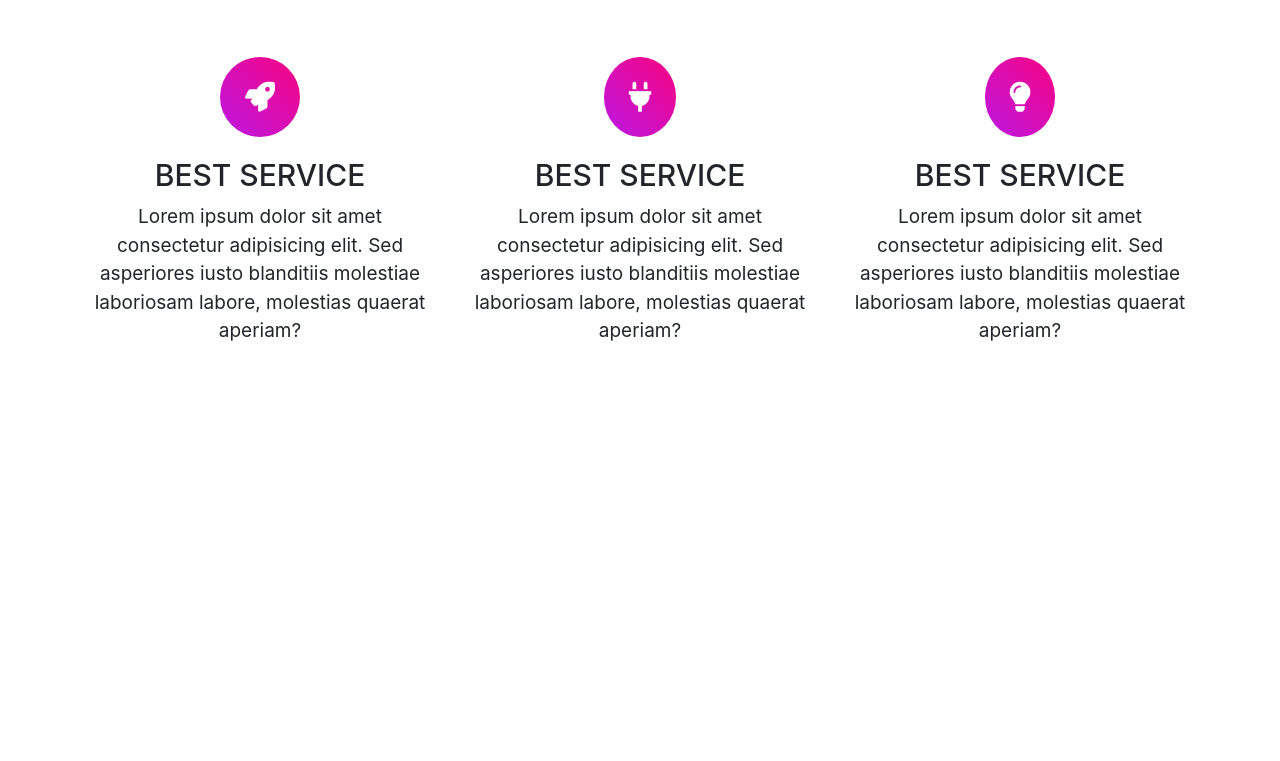
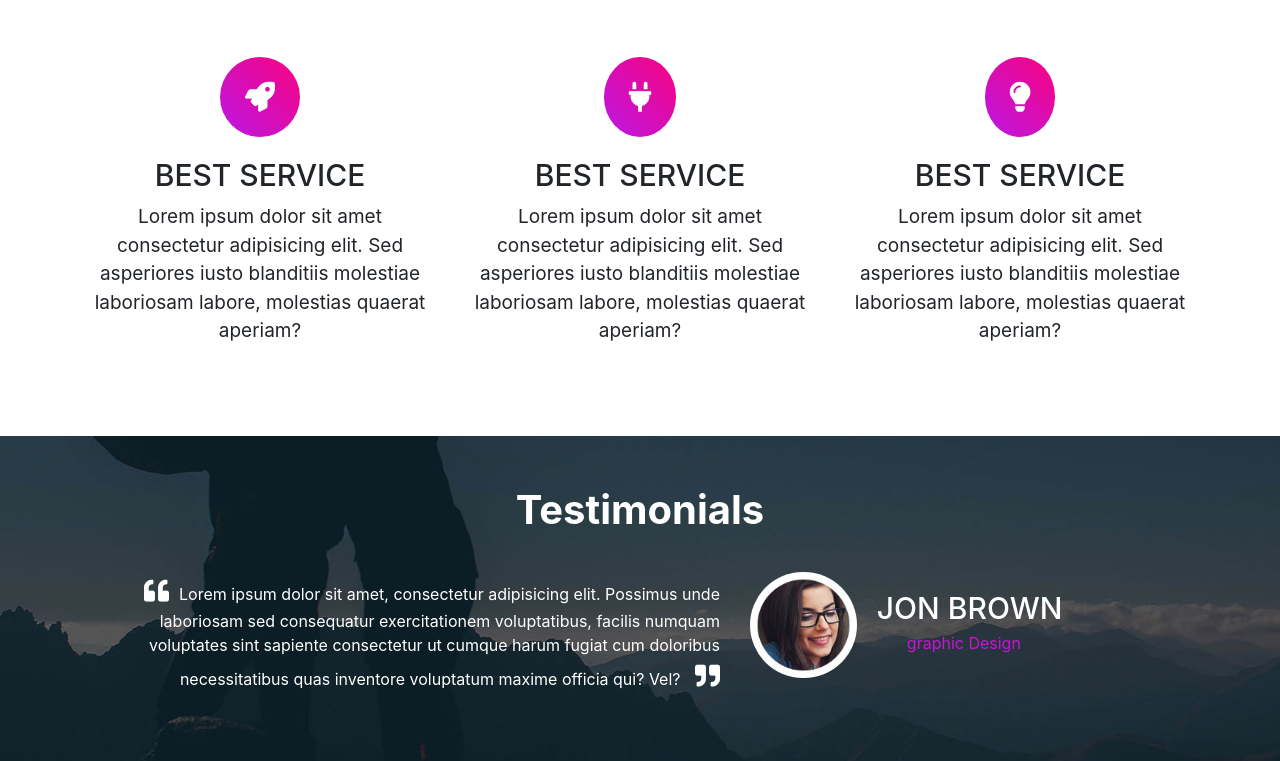
Before and after one commit to SHAONROY/Creative-One-Page-Portfolio-Website, a plain HTML site: page index.html in a window 1280 px wide. Shown: the part 1811-2572 px from the top of the page. Before the commit the page ends 2247 px from the top, so only its background shows below. Drawn offline with nearby package versions, Linux system fonts and the light colour scheme.

Commit message:
Complete The Testimonial Section

```diff
--- a/css/style.css
+++ b/css/style.css
@@ -213,6 +213,69 @@ color: #fff;
  #service .service-description p {
         font-size: 19px;
 }
+/* Start The Testimonial Section  */
+#testimonial {
+    padding: 50px 0px;
+    background: url(../image/customer-bg.jpg);
+    background-repeat: no-repeat;
+    background-position: center;
+    background-size: cover;
+    color: #fff;
+}
+#testimonial h2 {
+    text-align: center;
+    text-transform: capitalize;
+    font-weight: bold;
+    font-size: 40px;
+    padding-bottom: 30px;
+}
+.testimonial-image img {
+    width: 24%;
+    height: 24%;
+    float: left;
+    border-radius: 50%;
+}
+.testimonial-title {
+    display: inline-block;
+    padding-left: 20px;
+    width: 76%;
+    float: right;
+}
+.testimonial-title h4 {
+    padding-top: 18px;
+}
+.testimonial-title p {
+    padding-left: 30px;
+    padding-top: 5px;
+    color: #c714d5;
+}
+.testimonial-image h4 {
+    display: inline-block;
+    text-transform: uppercase;
+    font-size: 30px;
+    margin-bottom: 0px;
+}
+.testimonial-image p {
+    display: inline-block;
+}
+.testimonial-description p {
+    text-align: right;
+}
+.testimonial-description p::after {
+    content: "\f10e";
+    font-family: 'Font Awesome 5 Free';
+    font-weight: 900;
+    margin-left: 10px;
+    font-size: 25px;
+}
+.testimonial-description p::before {
+    content: "\f10d";
+    font-family: 'Font Awesome 5 Free';
+    font-weight: 900;
+    margin-right: 10px;
+    font-size: 25px;
+}
+/* End The 8imonial Section  */
 /* Extra Small Device Media Qurey */
 @media (max-width: 576px) {
    .main-banner span {
@@ -254,6 +317,17 @@ color: #fff;
      }
 
      /* End The Service Section  */
+     /* Start The Testimonial Section  */
+     .row {
+         flex-direction: column-reverse;
+     }
+     .testimonial-image {
+         margin: 0px 0px 0px 50px;
+     }
+     .testimonial-description {
+         margin-top: 20px;
+     }
+     /* End The Testimonial Section  */
   }
 @media (min-width:576px) and (max-width: 767px){
     /* Start The Contact Information Section  */
@@ -273,6 +347,17 @@ color: #fff;
          font-weight: bold;
       }
       /* End the Contact Information Section  */
+      /* Start The Testimonial Section  */
+      .row {
+        flex-direction: column-reverse;
+    }
+    .testimonial-image {
+        margin: 0px 0px 0px 50px;
+    }
+    .testimonial-description {
+        margin-top: 20px;
+    }
+    /* End The Testimonial Section  */
 }
 
   /* Large Device media Qurey */
@@ -327,6 +412,16 @@ color: #fff;
         font-size: 16px;
     }
     /* End Service Section  */
+    /* Start The Testimonial Section  */
+    .testimonial-image img{
+        width: 35%;
+        margin-top: 40px;
+    }
+    .testimonial-title {
+        width: 65%;
+        margin-top: 50px;
+    }
+  /* End The Testimonial Section  */
 }
 @media (min-width: 992px) and (max-width: 1199px) {
     /* About Me Section  */
@@ -372,4 +467,8 @@ color: #fff;
         font-size: 18px;
     }
     /* End Service Section  */
+   /* Start The Testimonial Section   */
+   .testimonial-image img {
+       margin-top: 10px;
+   }
 }
--- a/index.html
+++ b/index.html
@@ -214,6 +214,33 @@
        </div>
    </section>
    <!-- End the Service Section  -->
+   <!-- Start The Testimonial Section  -->
+   <section id="testimonial">
+       <div class="container">
+           <div class="row">
+               <div class="col-md-12">
+                   <h2>testimonials</h2>
+               </div>
+           </div>
+           <div class="row">
+            <div class="col-md-6 col-lg-7">
+                <div class="testimonial-description">
+                    <p>Lorem ipsum dolor sit amet, consectetur adipisicing elit. Possimus unde laboriosam sed consequatur exercitationem voluptatibus, facilis numquam voluptates sint sapiente consectetur ut cumque harum fugiat cum doloribus necessitatibus quas inventore voluptatum maxime officia qui? Vel? </p>
+                </div>
+            </div>
+            <div class="col-md-6 col-lg-5">
+                <div class="testimonial-image">
+                    <img src="image/customer.jpg" class="img-fluid" alt="">
+                    <div class="testimonial-title">
+                     <h4>jon brown</h4><br>
+                     <p>graphic Design</p>
+                    </div>
+                </div>
+            </div>
+           </div>
+       </div>
+   </section>
+   <!-- End the Testimonial Section  -->
 <script  src="js/jquery-1.10.2.min.js"></script>
 <script  src="js/popper.min.js"></script>
 <script  src="js/bootstrap.min.js"></script>
```
Also changed, not shown: 1 other file.
